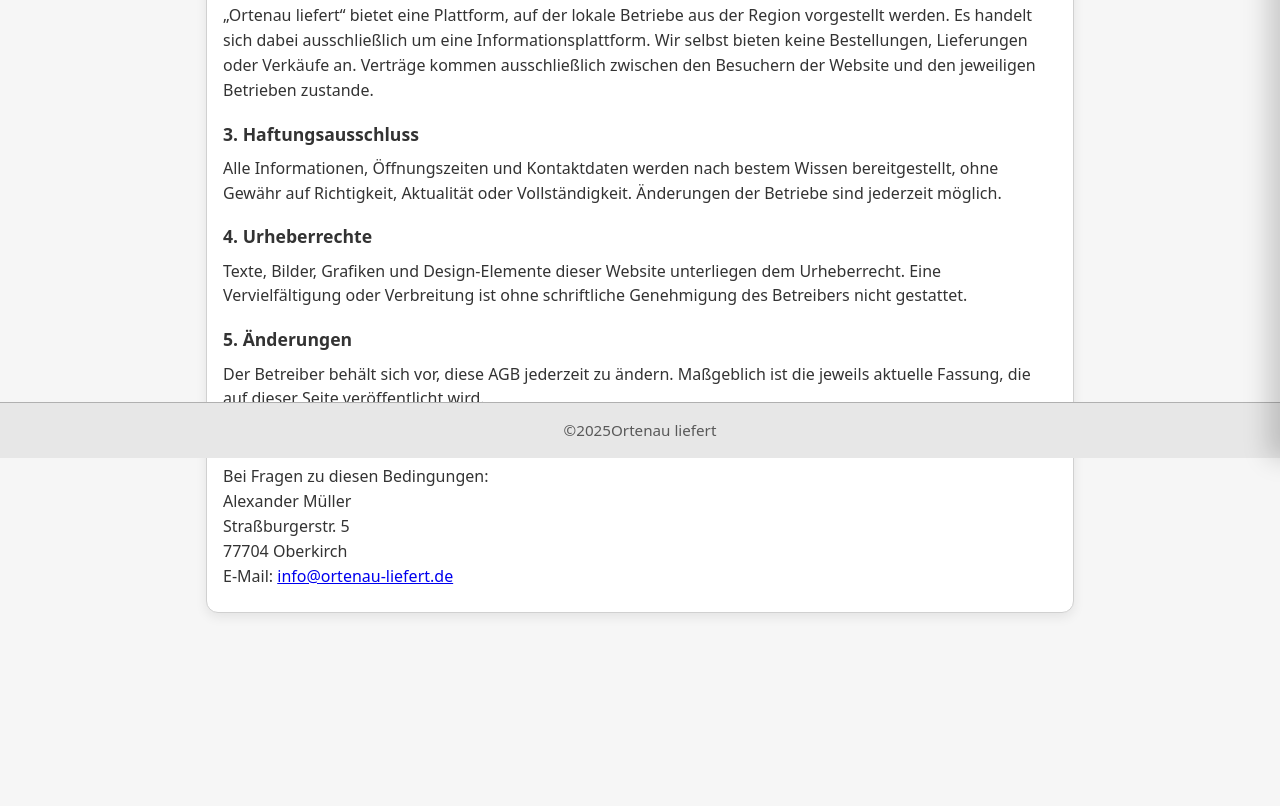
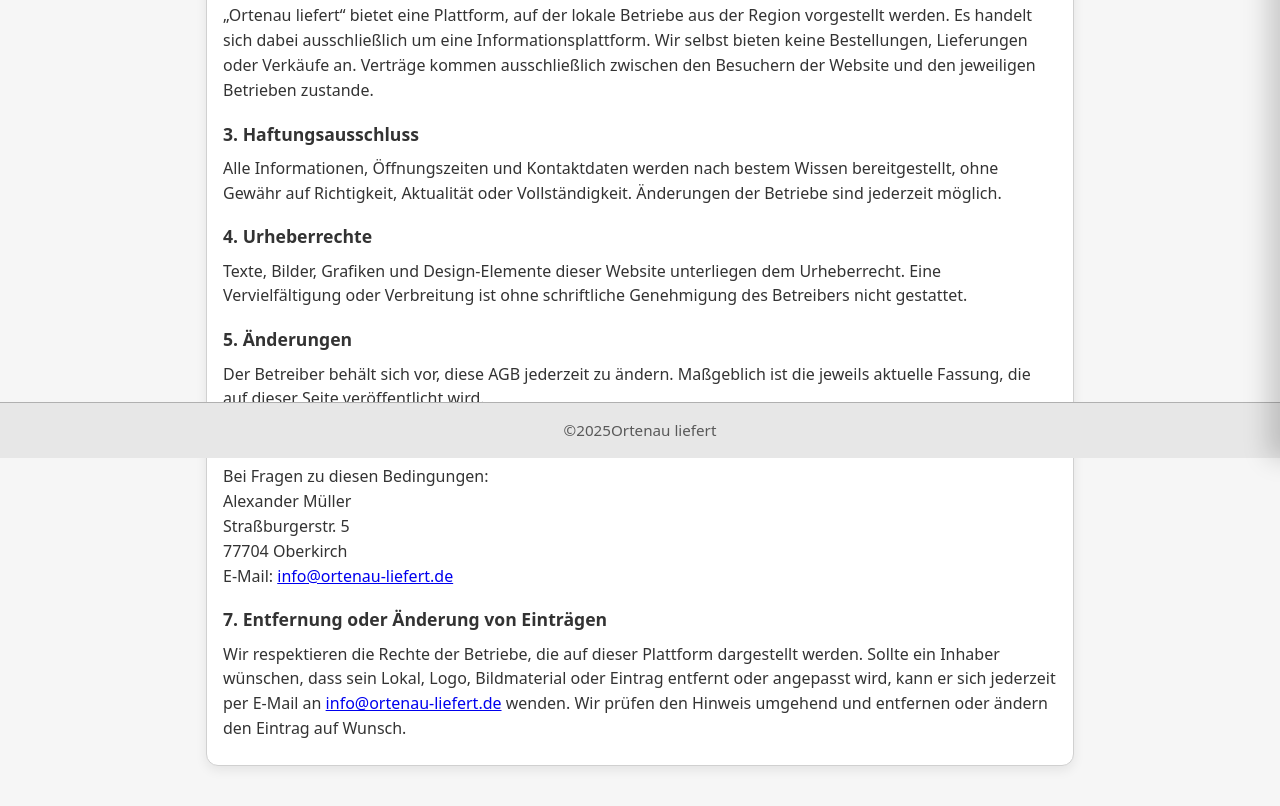
Before and after one commit to alexm070785/ortenau-wall, a website: page agb.html in a window 1280 px wide. Shown: the part 342-1148 px from the top of the page. Before the commit the page ends 1029 px from the top, so only its background shows below. Drawn offline with Linux system fonts and the light colour scheme.

Commit message:
Update agb.html

```diff
--- a/agb.html
+++ b/agb.html
@@ -86,6 +86,10 @@
       77704 Oberkirch<br>
       E-Mail: <a href="mailto:info@ortenau-liefert.de">info@ortenau-liefert.de</a>
     </p>
+
+    <!-- NEU: Punkt 7 eingefügt -->
+    <h2>7. Entfernung oder Änderung von Einträgen</h2>
+    <p>Wir respektieren die Rechte der Betriebe, die auf dieser Plattform dargestellt werden. Sollte ein Inhaber wünschen, dass sein Lokal, Logo, Bildmaterial oder Eintrag entfernt oder angepasst wird, kann er sich jederzeit per E-Mail an <a href="mailto:info@ortenau-liefert.de">info@ortenau-liefert.de</a> wenden. Wir prüfen den Hinweis umgehend und entfernen oder ändern den Eintrag auf Wunsch.</p>
   </article>
 </main>
 
```
